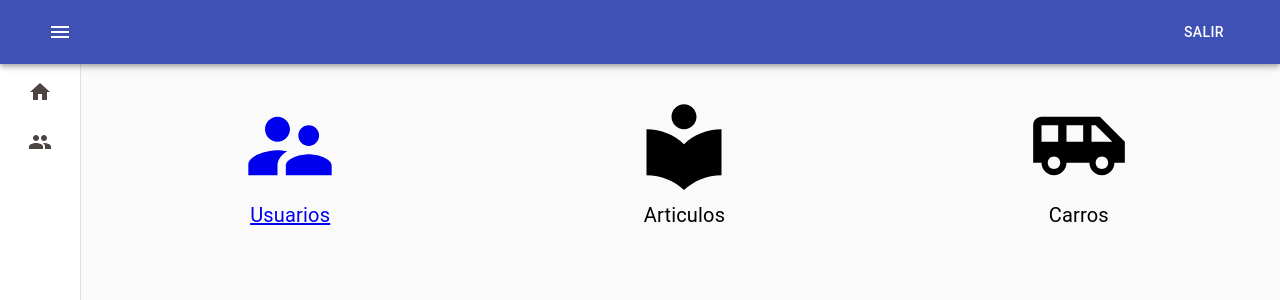
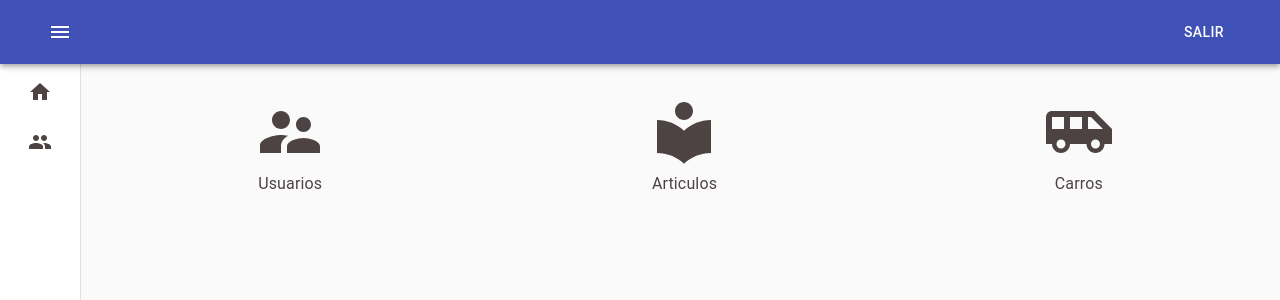
Before and after one commit to bholguin/plantilla_frontend, a React (Create React App) app: page /app/config in a window 1280 px wide. Shown: the top 300 px of the page. Built offline with nearby package versions, Linux system fonts and the light colour scheme; sample sign-in values are in the browser's storage.

Commit message:
IconPanel, standard Icon Styles

```diff
--- /dev/null
+++ b/src/00_utilities/icon_wrapper/index.jsx
@@ -0,0 +1,26 @@
+import React from 'react';
+import { makeStyles } from '@material-ui/core/styles';
+
+const useStyles = makeStyles({
+    icon: {
+        '& a': {
+            textDecoration: 'none',
+            color: '#4d4343',
+            '& svg':{
+                width: '3em',
+                height: '3em'
+            }
+        },
+    }
+});
+
+const IconPanel = (props) => {
+    const classes = useStyles();
+    return (
+        <div className={classes.icon}>
+            { props.children}
+        </div>
+    )
+}
+
+export default IconPanel;
--- a/src/00_utilities/table/tableApp.jsx
+++ b/src/00_utilities/table/tableApp.jsx
@@ -6,9 +6,8 @@ import TableBody from '@material-ui/core/TableBody'
 import TableCell from '@material-ui/core/TableCell'
 import TableHead from '@material-ui/core/TableHead'
 import TableRow from '@material-ui/core/TableRow'
-import { withStyles, makeStyles } from '@material-ui/core/styles';
+import { withStyles } from '@material-ui/core/styles';
 import TextField from '@material-ui/core/TextField';
-
 import { useTable, useGlobalFilter, useAsyncDebounce } from 'react-table'
 
 
--- a/src/03_components/config/index.jsx
+++ b/src/03_components/config/index.jsx
@@ -1,43 +1,50 @@
-import React, {Component} from 'react';
+import React from 'react';
 import Grid from '@material-ui/core/Grid';
-import {Link} from 'react-router-dom'
+import { Link } from 'react-router-dom'
 import Typography from '@material-ui/core/Typography';
 import SupervisorAccount from '@material-ui/icons/SupervisorAccount';
 import LocalLibrary from '@material-ui/icons/LocalLibrary';
 import AirportShuttle from '@material-ui/icons/AirportShuttle';
 import Workspace from '../../workspace';
+import IconPanel from '../../00_utilities/icon_wrapper';
+import { makeStyles } from '@material-ui/core/styles';
 
-class Config extends Component{
-    render(){
-        const mystyile = {
+const useStyles = makeStyles({
     opciones: {
         textAlign: 'center',
-                icono: {
-                    fontSize: '100px'
-                },
-                texto: {
-                    fontSize: '20px'
     }
-            }
-        };
+});
+
+const Config = () => {
+    const classes = useStyles();
     return (
         <Workspace>
             <div>
                 <div>
                     <Grid container spacing={3}>
-                            <Grid item  xs={4} style={mystyile.opciones}>
+                        <Grid item xs={4} className={classes.opciones}>
+                            <IconPanel>
                                 <Link to='/app/config/usuario'>
-                                    <SupervisorAccount style={mystyile.opciones.icono}/>
-                                    <Typography style={mystyile.opciones.texto}>Usuarios</Typography>
+                                    <SupervisorAccount />
+                                    <Typography >Usuarios</Typography>
                                 </Link>
+                            </IconPanel>
                         </Grid>
-                            <Grid item xs={4} style={mystyile.opciones}>
-                                <LocalLibrary style={mystyile.opciones.icono}/>
-                                <Typography style={mystyile.opciones.texto}>Articulos</Typography>
+                        <Grid item xs={4} className={classes.opciones}>
+                            <IconPanel>
+                                <Link to='/app/config/'>
+                                    <LocalLibrary />
+                                    <Typography>Articulos</Typography>
+                                </Link>
+                            </IconPanel>
                         </Grid>
-                            <Grid item xs={4} style={mystyile.opciones}>
-                                <AirportShuttle style={mystyile.opciones.icono}/>
-                                <Typography style={mystyile.opciones.texto}>Carros</Typography>
+                        <Grid item xs={4} className={classes.opciones}>
+                            <IconPanel>
+                                <Link to='/app/config/'>
+                                    <AirportShuttle />
+                                    <Typography >Carros</Typography>
+                                </Link>
+                            </IconPanel>
                         </Grid>
                     </Grid>
                 </div>
@@ -45,6 +52,5 @@ class Config extends Component{
         </Workspace>
     );
 }
-}
 
 export default Config;
--- a/src/03_components/home/index.jsx
+++ b/src/03_components/home/index.jsx
@@ -6,6 +6,8 @@ import { makeStyles, createMuiTheme, ThemeProvider } from '@material-ui/core/sty
 import LocalLibrary from '@material-ui/icons/LocalLibrary';
 import SettingsApplications from '@material-ui/icons/SettingsApplications';
 import Workspace from '../../workspace';
+import IconPanel from '../../00_utilities/icon_wrapper'
+
 
 const theme = createMuiTheme({
     overrides: {
@@ -22,28 +24,7 @@ const theme = createMuiTheme({
 const useStyles = makeStyles({
     opciones: {
         textAlign: 'center',
-        marginLeft: '20px',
-        verticalAlign: 'super',
-        textDecoration: 'none !important',
-        color: '#4d4343  !important',
-        icono: {
-            fontSize: '200px'
-        },
-        texto: {
-            fontSize: '100px'
-        },
-        linkIcons: {
-            marginLeft: '20px',
-            verticalAlign: 'super',
-            textDecoration: 'none !important',
-            color: '#4d4343  !important'
-        },
-        ppp: {
-            width: '3em',
-            height: '3em'
-        }
-    },
-
+    }
 });
 
 const Home = () => {
@@ -53,16 +34,20 @@ const Home = () => {
             <Fragment>
                 <Grid container spacing={3}>
                     <Grid item xs={4} className={classes.opciones}>
-                        <Link to='/app/config' className={classes.opciones.linkIcons}>
-                            <SettingsApplications classes={{
-                                root: classes.opciones.ppp
-                            }} />
-                            <Typography className={classes.opciones.texto}>Configuracion</Typography>
-                        </Link>
+                        <IconPanel>
+                            <Link to='/app/config'>
+                                <SettingsApplications />
+                                <Typography>Configuracion</Typography>
+                            </Link>
+                        </IconPanel>
                     </Grid>
                     <Grid item xs={4} className={classes.opciones}>
-                        <LocalLibrary className={classes.opciones.icono} />
-                        <Typography className={classes.opciones.texto}>Inventario</Typography>
+                        <IconPanel>
+                            <Link to='/'>
+                                <LocalLibrary />
+                                <Typography>Inventario</Typography>
+                            </Link>
+                        </IconPanel>
                     </Grid>
                 </Grid>
             </Fragment>
```
Lines whose indentation alone changed are shown as unchanged.
